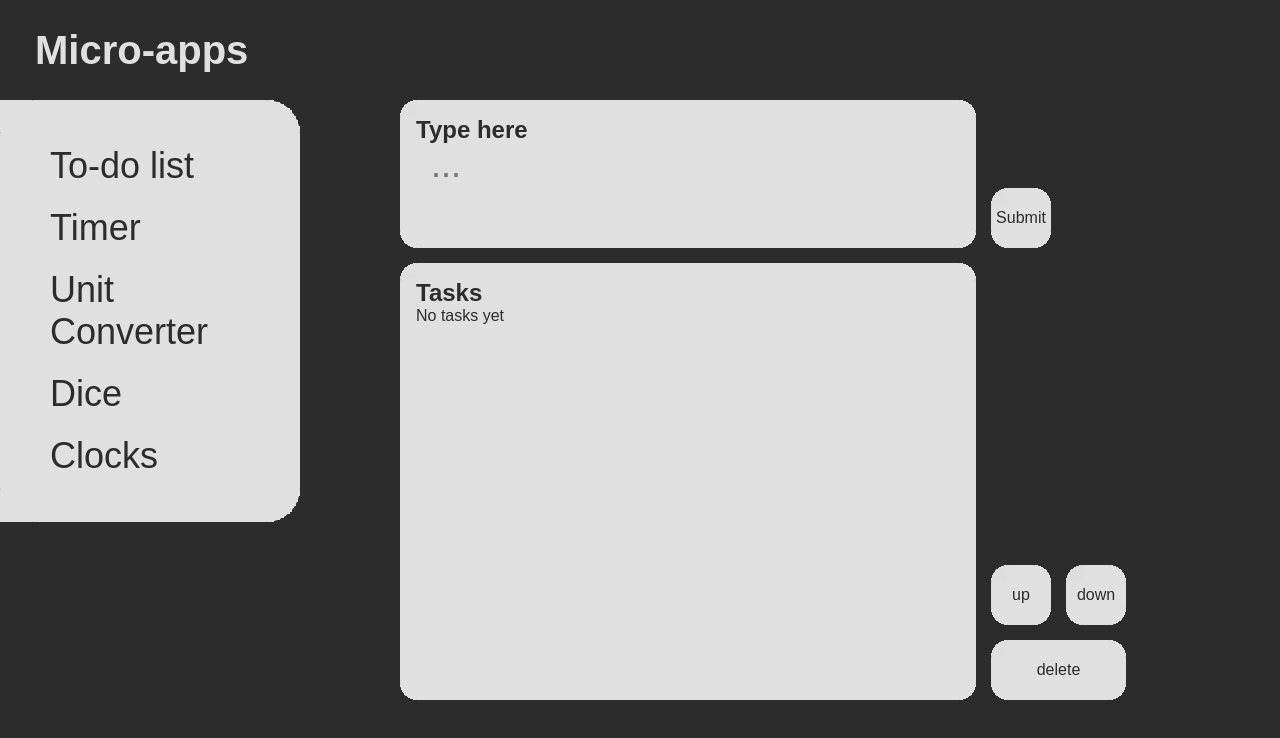
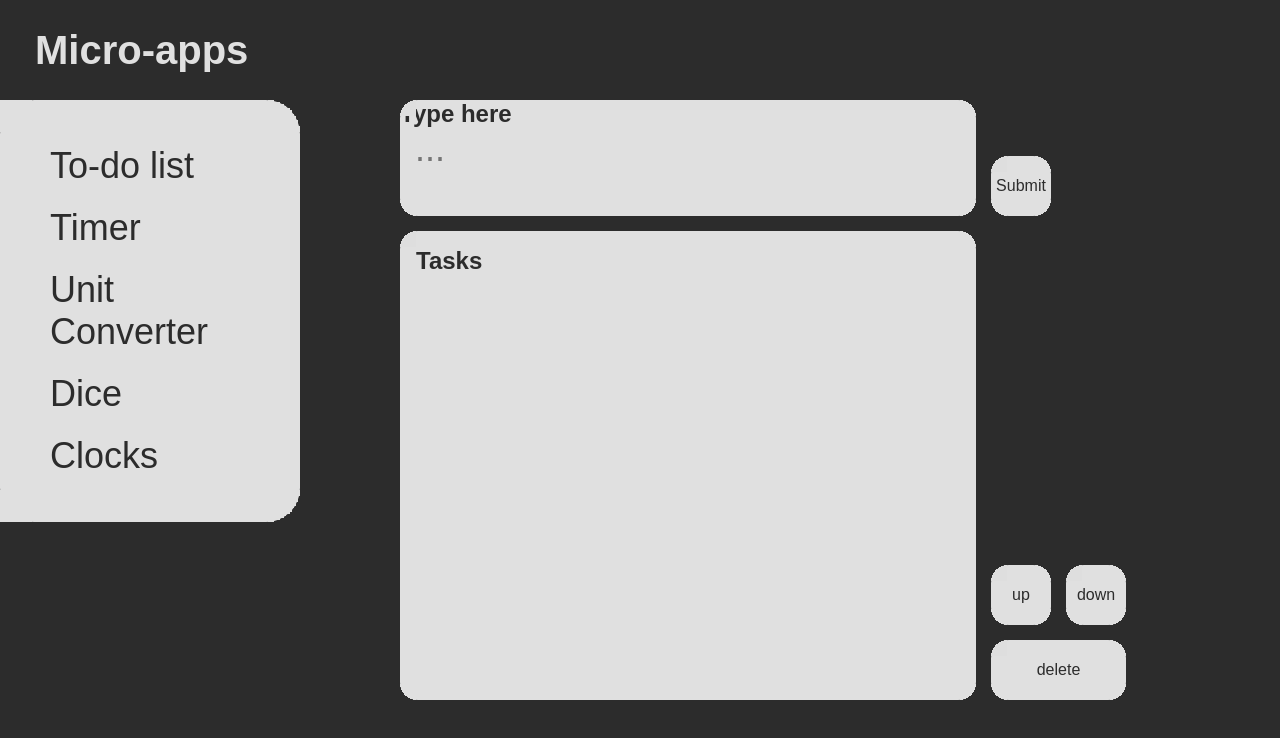
Before and after one commit to omarcosvbn/micro-apps, a Next.js app: page /todo in a window 1280 px wide. Shown: the top 738 px of the page. Built offline with nearby package versions, Linux system fonts and the light colour scheme; a web font is replaced by a local one.

Commit message:
todo css corrections

```diff
--- a/src/app/components/Box/Box.tsx
+++ b/src/app/components/Box/Box.tsx
@@ -9,6 +9,10 @@ type BoxProps = {
   mobileCornerImage?: string
   className?: string
   title?: string
+  paddingTop?: number
+  paddingBottom?: number
+  paddingLeft?: number
+  paddingRight?: number
 }
 
 export default function Box({
@@ -18,18 +22,32 @@ export default function Box({
   cornerImage,
   mobileCornerImage,
   className,
-  title
+  title,
+  paddingTop,
+  paddingBottom,
+  paddingLeft,
+  paddingRight,
 }: BoxProps) {
   const boxStyle: React.CSSProperties = {
     padding: `${padding}px`,
-    borderRadius: `${(cornerSize/2) + 2}px`,
+    paddingTop: paddingTop ? `${paddingTop}px` : undefined,
+    paddingBottom: paddingBottom ? `${paddingBottom}px` : undefined,
+    paddingLeft: paddingLeft ? `${paddingLeft}px` : undefined,
+    paddingRight: paddingRight ? `${paddingRight}px` : undefined,
+    borderRadius: `${cornerSize / 2 + 2}px`,
+  }
+
+  const titleStyle: React.CSSProperties = {
+    padding: padding === 0 ? '16px' : 'undefined',
   }
 
   const cornerStyle: React.CSSProperties = {
     width: `${cornerSize}px`,
     height: `${cornerSize}px`,
     '--desktop-corner-image': `url(${cornerImage})`,
-    '--mobile-corner-image': mobileCornerImage ? `url(${mobileCornerImage})` : `url(${cornerImage})`,
+    '--mobile-corner-image': mobileCornerImage
+      ? `url(${mobileCornerImage})`
+      : `url(${cornerImage})`,
   } as React.CSSProperties
 
   return (
@@ -38,7 +56,13 @@ export default function Box({
       <span className={`${styles.corner} ${styles.tr}`} style={cornerStyle} />
       <span className={`${styles.corner} ${styles.br}`} style={cornerStyle} />
       <span className={`${styles.corner} ${styles.bl}`} style={cornerStyle} />
-      {title? <h1 className={styles.title}>{title}</h1> : ''}
+      {title ? (
+        <h1 className={styles.title} style={titleStyle}>
+          {title}
+        </h1>
+      ) : (
+        ''
+      )}
       {children}
     </div>
   )
--- a/src/app/todo/page.module.scss
+++ b/src/app/todo/page.module.scss
@@ -1,4 +1,4 @@
-@import '../styles/variables.scss';
+@use '../styles/variables.scss';
 
 .container {
   width: 100%;
@@ -58,19 +58,30 @@
   align-items: flex-end;
   flex-grow: 1;
 
+
   &__display {
     width: 75%;
     height: 100%;
 
     ul {
-      padding-left: 25px;
       padding-right: 25px;
+      list-style-position: inside;
 
-      li{
+      li {
         font-size: 36px;
         white-space: pre-wrap;
         overflow-wrap: anywhere;
         hyphens: auto;
+
+        padding-top: 5px;
+        padding-bottom: 5px;
+        padding-left: 15px;
+        border-top-right-radius: 10px;
+        border-bottom-right-radius: 10px;
+      }
+
+      li:hover {
+        background-color: variables.$hover-color;
       }
     }
   }
--- a/src/app/todo/page.tsx
+++ b/src/app/todo/page.tsx
@@ -45,10 +45,12 @@ export default function Todo() {
           cornerImage="/container.webp"
           mobileCornerImage="/side-container.webp"
           title="Tasks"
+          padding={0}
+          paddingBottom={16}
           className={styles.tasks__display}
         >
           {todos.length === 0 ? (
-            <p className={styles.p}>No tasks yet</p>
+            <p></p>
           ) : (
             <ul className={styles.p}>
               {todos.map((t, i) => (
```
